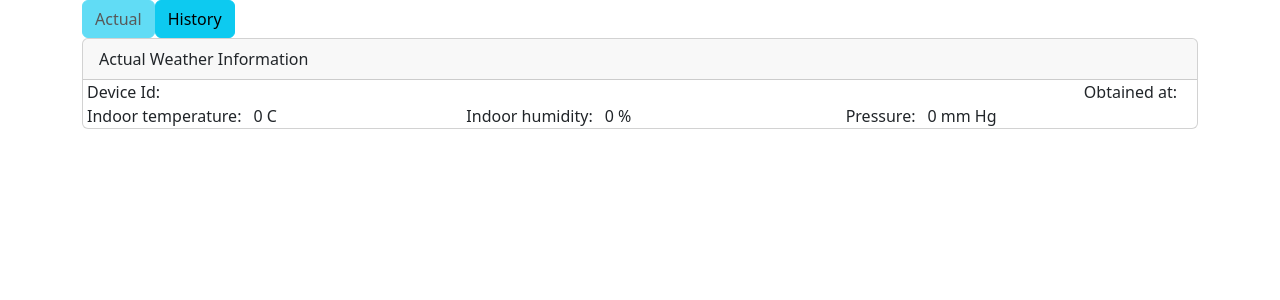
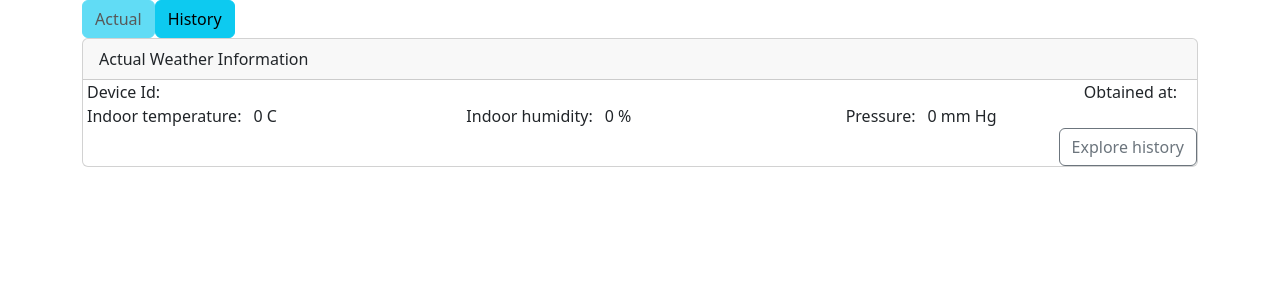
Before and after one commit to SergeyBogdanov/meteostation-20-net, an Angular app in the folder StorageViewer/ClientApp/: page /actual in a window 1280 px wide. Shown: the top 300 px of the page. Built offline with nearby package versions, Linux system fonts and the light colour scheme; no server answers.

Commit message:
Place change view button inside views

```diff
--- a/StorageViewer/ClientApp/src/app/views/actual-info-page.component.html
+++ b/StorageViewer/ClientApp/src/app/views/actual-info-page.component.html
@@ -22,5 +22,9 @@
           <span class="mx-1">Pressure:</span><span class="mx-2">{{ currentInfo?.storedData?.pressureMmHg | number:'1.0-1' }} mm Hg</span>
         </div>
       </div>
+      <div class="row">
+        <div class="col-10"></div>
+        <div class="col-2 text-end"><button class="btn btn-outline-secondary" routerLink="../history">Explore history</button></div>
+      </div>
     </div>
   </div>
--- a/StorageViewer/ClientApp/src/app/views/actual-info-page.component.ts
+++ b/StorageViewer/ClientApp/src/app/views/actual-info-page.component.ts
@@ -1,5 +1,7 @@
 import { Component, Input } from '@angular/core';
 import { DecimalPipe } from '@angular/common';
+import { RouterLink } from '@angular/router';
+import { Subscription } from 'rxjs';
 
 import { MeteoDataItemFactory } from '../history/shared/meteo-data-item.factory';
 import { DuplexChannelService } from '../common/duplex-channel.service';
@@ -9,19 +11,23 @@ import { DateFormattingPipe } from '../controls/date-formatting.pipe';
 @Component({
   selector: 'actual-info-page',
   standalone: true,
-  imports: [DateFormattingPipe, DecimalPipe],
+  imports: [RouterLink, DateFormattingPipe, DecimalPipe],
   templateUrl: 'actual-info-page.component.html',
   styleUrl: 'actual-info-page.component.css'
 })
 export class ActualInfoPageComponent {
-    @Input() cnt: number = 0;
     currentInfo?: MeteoDataItemModel = undefined;
+    private actualSubscription?: Subscription;
 
     constructor(private meteoInfoFactory: MeteoDataItemFactory, private serverChannel: DuplexChannelService) {}
 
     ngOnInit() {
-        this.serverChannel.dataReceived.subscribe((data) => this.consumeWebSocketInfo(data));
+        this.actualSubscription = this.serverChannel.dataReceived.subscribe((data) => this.consumeWebSocketInfo(data));
         this.serverChannel.ensureConnect();
+    }
+
+    ngOnDestroy() {
+        this.actualSubscription?.unsubscribe();
     }
 
     private consumeWebSocketInfo(info: any) {
--- a/StorageViewer/ClientApp/src/app/views/history-page.component.html
+++ b/StorageViewer/ClientApp/src/app/views/history-page.component.html
@@ -1,6 +1,6 @@
 <div class="row">
     <div class="col-10"></div>
-    <div class="col-2 text-end"><button class="btn btn-outline-secondary" [routerLink]="['../actual', actualCount]"><< Back to actual</button></div>
+    <div class="col-2 text-end"><button class="btn btn-outline-secondary" routerLink="../actual"><< Back to actual</button></div>
 </div>
 <div class="=row">
     <div class="col-12">
--- a/StorageViewer/ClientApp/src/app/views/history-page.component.ts
+++ b/StorageViewer/ClientApp/src/app/views/history-page.component.ts
@@ -17,7 +17,6 @@ export class HistoryPageComponent {
     fromDateFilter?: Date;
     toDateFilter?: Date;
     @ViewChild('historyList') historyListElement?: HistoryListComponent;
-    actualCount: number = 25;
 
     async onSearch() {
         await this.historyListElement?.searchHistory({
```
